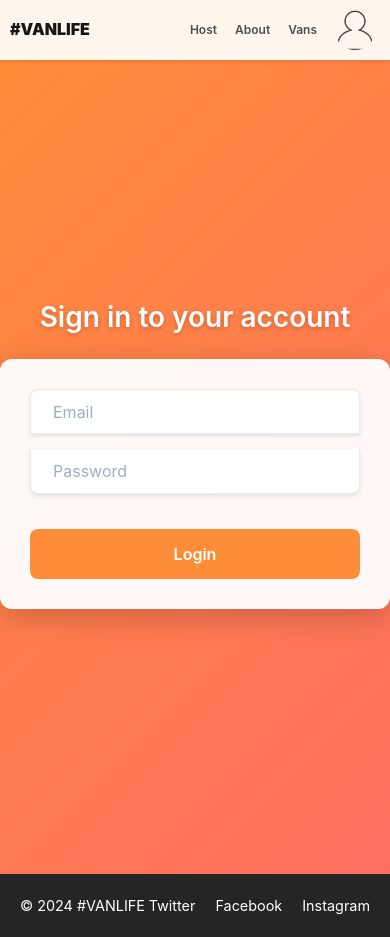
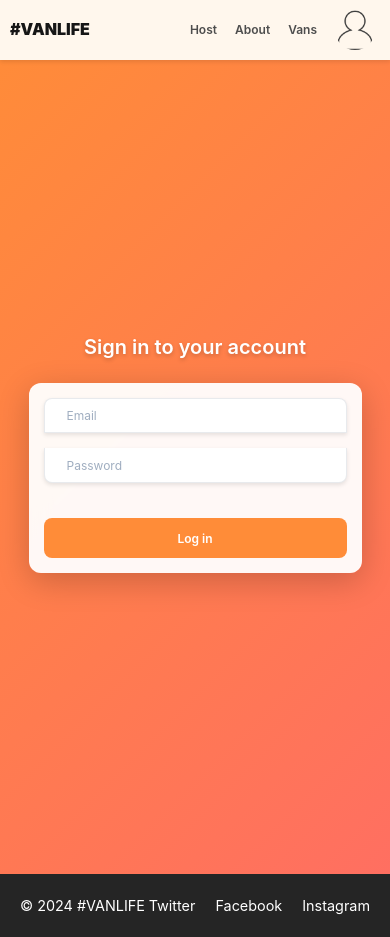
Before and after one commit to LuqmanNurhakimRosli/VanLife-App, a React (Vite) app: page /login in a window 390 px wide. Built offline with nearby package versions, Linux system fonts and the light colour scheme; what miragejs would draw is missing.

Commit message:
tambah alogin auth

```diff
--- a/src/pages/Login.tsx
+++ b/src/pages/Login.tsx
@@ -1,6 +1,6 @@
-import { useState } from "react"
-import { useLocation } from "react-router-dom"
-import { loginUser } from "../api"
+import { useState } from "react";
+import { useLocation } from "react-router-dom";
+import { loginUser } from "../api";
 import './css/Login.css';
 
 interface LoginResponse {
@@ -8,40 +8,71 @@ interface LoginResponse {
     token: string;
 }
 
+interface ErrorResponse {
+    message: string;
+}
+
 function Login() {
-    const [loginFormData, setLoginFormData] = useState({email: "", password: ""})
+    const [loginFormData, setLoginFormData] = useState({ email: "", password: "" });
+    const [status, setStatus] = useState<"idle" | "submitting">("idle");
+    const [error, setError] = useState<ErrorResponse | null>(null);
 
-    const location = useLocation()
-    console.log(location)
+    const location = useLocation();
 
     function handleSubmit(e: React.FormEvent<HTMLFormElement>) {
-        e.preventDefault()
+        e.preventDefault();
+        setStatus("submitting");
+        setError(null);
+
         loginUser(loginFormData)
-            .then((data: LoginResponse) => console.log(data))
+            .then((data: LoginResponse) => {
+                console.log(data);
+                setError(null);
+            })
+            .catch((error: ErrorResponse) => {
+                setError(error);
+            })
+            .finally(() => setStatus("idle"));
     }
 
     function handleChange(e: React.ChangeEvent<HTMLInputElement>) {
-        const {name, value} = e.target
-        setLoginFormData (prev => ({
-            ...prev, [name] : value
-        }))
+        const { name, value } = e.target;
+        setLoginFormData((prev) => ({
+            ...prev,
+            [name]: value,
+        }));
     }
 
-  return (
-    <div className="login-container">
-      { location.state?.message && <h3>{location.state.message}</h3> }
-      <h1>Sign in to your account</h1>
-      <form onSubmit={handleSubmit} className="login-form">
+    return (
+        <div className="login-container">
+            {location.state?.message && <h3>{location.state.message}</h3>}
+            <h1>Sign in to your account</h1>
+            {error?.message && <h3>{error.message}</h3>}
 
-        <input name="email" onChange={handleChange} type="email" placeholder="Email" value={loginFormData.email}  />
-        <input name="password" onChange = {handleChange} type="password" placeholder="Password" value={loginFormData.password}  />
+            <form onSubmit={handleSubmit} className="login-form">
+                <input
+                    name="email"
+                    onChange={handleChange}
+                    type="email"
+                    placeholder="Email"
+                    value={loginFormData.email}
+                    disabled={status === "submitting"}
+                />
+                <input
+                    name="password"
+                    onChange={handleChange}
+                    type="password"
+                    placeholder="Password"
+                    value={loginFormData.password}
+                    disabled={status === "submitting"}
+                />
 
-        <button type="submit">Login</button>
-
-      </form>
-
-    </div>
-  )
+                <button disabled={status === "submitting"}>
+                    {status === "submitting" ? "Logging in..." : "Log in"}
+                </button>
+            </form>
+        </div>
+    );
 }
 
-export default Login
+export default Login;
--- a/src/pages/css/Login.css
+++ b/src/pages/css/Login.css
@@ -6,6 +6,7 @@
     height: 100vh;
     background: linear-gradient(135deg, #FF8C38, #FF6F61);
     font-family: "Inter", sans-serif;
+    padding: 20px; /* Add padding for smaller screens */
 }
 
 h1 {
@@ -27,7 +28,7 @@ h3 {
     width: 100%;
     max-width: 400px;
     background: rgba(255, 255, 255, 0.95);
-    padding: 30px;
+    padding: 20px; /* Reduce padding for smaller screens */
     border-radius: 12px;
     box-shadow: 0 8px 32px rgba(0, 0, 0, 0.2);
     backdrop-filter: blur(10px);
@@ -60,8 +61,8 @@ h3 {
 
 .login-form > input:focus {
     outline: none;
-    border-color: #FF8C38; /* Primary color for focus state */
-    box-shadow: 0px 0px 8px rgba(255, 140, 56, 0.3); /* Shadow with primary color */
+    border-color: #FF8C38;
+    box-shadow: 0px 0px 8px rgba(255, 140, 56, 0.3);
 }
 
 .login-form > input::placeholder {
@@ -79,7 +80,7 @@ h3 {
 
 .login-form > button {
     padding: 12px;
-    background: #FF8C38; /* Primary color for button */
+    background: #FF8C38;
     border: none;
     border-radius: 8px;
     height: 50px;
@@ -93,7 +94,7 @@ h3 {
 }
 
 .login-form > button:hover {
-    background: #FFA07A; /* Lighter shade for hover state */
+    background: #FFA07A;
     transform: translateY(-2px);
 }
 
@@ -101,7 +102,7 @@ h3 {
     transform: translateY(0);
 }
 
-/* Optional: Add a subtle animation to the form inputs */
+/* Input animation */
 .login-form > input {
     animation: slideIn 0.5s ease-in-out;
 }
@@ -116,3 +117,48 @@ h3 {
         transform: translateX(0);
     }
 }
+
+/* Mobile responsiveness */
+@media (max-width: 768px) {
+    .login-container {
+        padding: 10px; /* Reduce padding for smaller screens */
+    }
+
+    h1 {
+        font-size: 24px; /* Smaller font size for mobile */
+    }
+
+    .login-form {
+        padding: 15px; /* Reduce padding for smaller screens */
+    }
+
+    .login-form > input {
+        font-size: 14px; /* Smaller font size for inputs */
+        height: 40px; /* Smaller input height */
+    }
+
+    .login-form > button {
+        font-size: 14px; /* Smaller font size for button */
+        height: 45px; /* Smaller button height */
+    }
+}
+
+@media (max-width: 480px) {
+    h1 {
+        font-size: 20px; /* Even smaller font size for very small screens */
+    }
+
+    .login-form {
+        max-width: 90%; /* Allow form to take more width on small screens */
+    }
+
+    .login-form > input {
+        font-size: 12px; /* Smaller font size for very small screens */
+        height: 35px; /* Smaller input height */
+    }
+
+    .login-form > button {
+        font-size: 12px; /* Smaller font size for button */
+        height: 40px; /* Smaller button height */
+    }
+}
```
